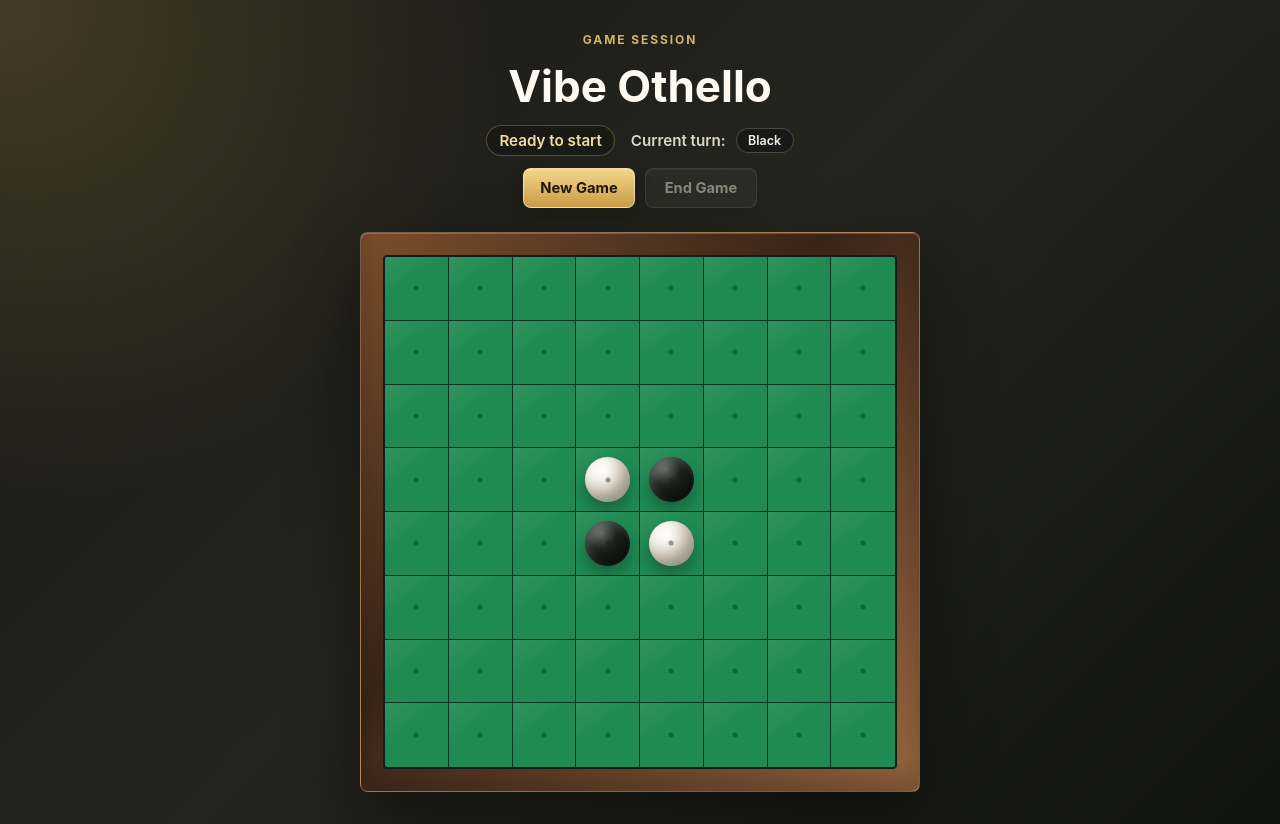
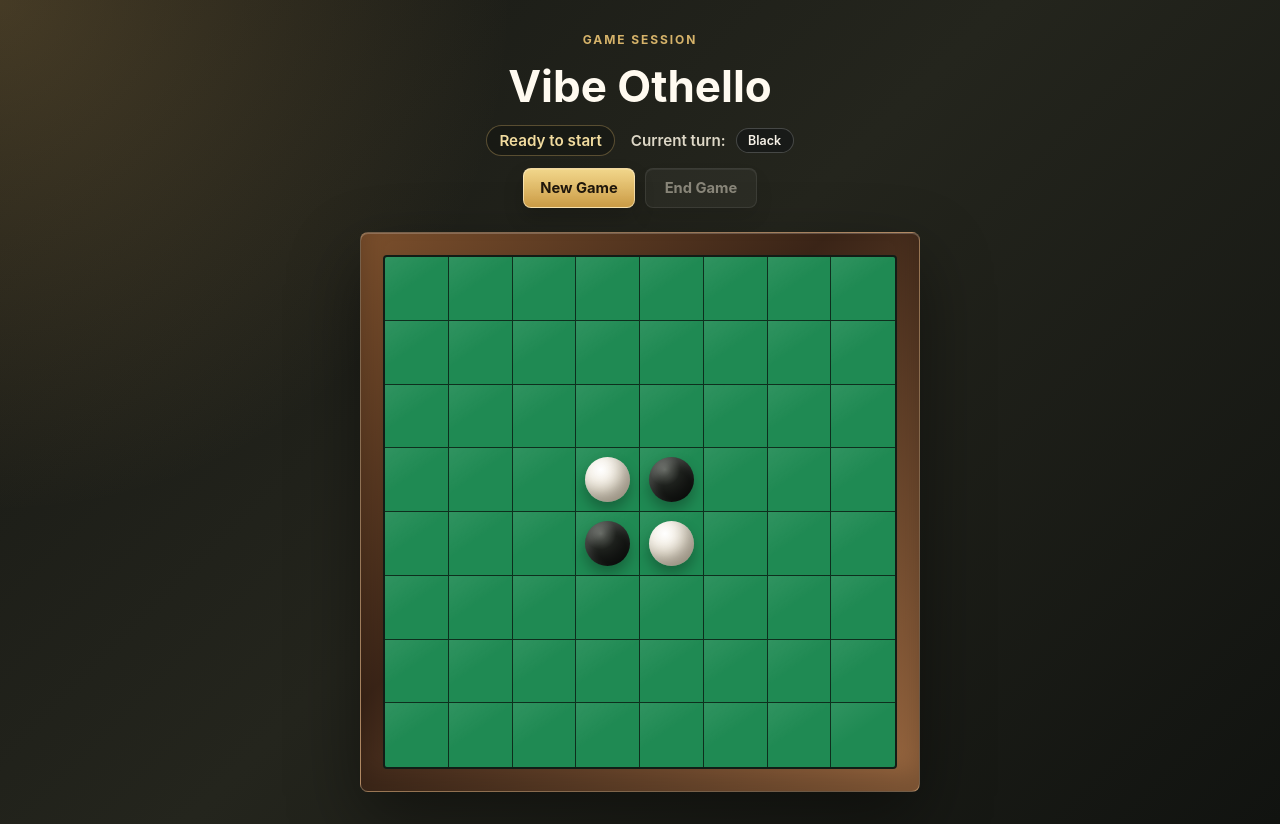
Before and after one commit to westzaki/vibe-othello, a React (Vite) app: page / in a window 1280 px wide. Built offline with nearby package versions, Linux system fonts and the light colour scheme.

Commit message:
Add legal move detection

```diff
--- a/src/App.tsx
+++ b/src/App.tsx
@@ -1,6 +1,7 @@
 import { useState } from "react";
 import {
   createInitialBoard,
+  getLegalMoves,
   getNextDisc,
   placeDisc,
   type Disc,
@@ -14,6 +15,7 @@ export default function App() {
   const [gameStatus, setGameStatus] = useState<GameStatus>("notStarted");
 
   const isPlaying = gameStatus === "playing";
+  const legalMoves = isPlaying ? getLegalMoves(board, currentDisc) : [];
 
   function handleNewGame() {
     setBoard(createInitialBoard());
@@ -76,15 +78,21 @@ export default function App() {
 
         <div className="board-frame" aria-label="Playable Othello board">
           <div className="board-grid">
-            {board.map((cell, square) => (
+            {board.map((cell, square) => {
+              const isLegal = legalMoves.includes(square);
+
+              return (
                 <button
                   aria-label={
                     cell === null
-                    ? `Place ${currentDisc} disc on square ${square + 1}`
+                      ? getEmptySquareLabel(square, currentDisc, isLegal)
                       : `Square ${square + 1} has a ${cell} disc`
                   }
-                className="board-square"
-                disabled={!isPlaying || cell !== null}
+                  className={[
+                    "board-square",
+                    isLegal ? "board-square--legal" : "",
+                  ].join(" ")}
+                  disabled={!isLegal}
                   key={square}
                   onClick={() => handleSquareClick(square)}
                   type="button"
@@ -96,7 +104,8 @@ export default function App() {
                     />
                   )}
                 </button>
-            ))}
+              );
+            })}
           </div>
         </div>
       </section>
@@ -115,3 +124,15 @@ function getStatusLabel(gameStatus: GameStatus): string {
 
   return "Ready to start";
 }
+
+function getEmptySquareLabel(
+  square: number,
+  currentDisc: Disc,
+  isLegal: boolean,
+): string {
+  if (isLegal) {
+    return `Place ${currentDisc} disc on square ${square + 1}`;
+  }
+
+  return `Square ${square + 1} is not a legal move`;
+}
--- a/src/game/othello.ts
+++ b/src/game/othello.ts
@@ -33,8 +33,24 @@ export function getNextDisc(disc: Disc): Disc {
   return disc === "black" ? "white" : "black";
 }
 
+export function isLegalMove(board: Board, index: number, disc: Disc): boolean {
+  if (board[index] !== null) {
+    return false;
+  }
+
+  return directions.some(
+    (direction) => getDiscsToFlip(board, index, disc, direction).length > 0,
+  );
+}
+
+export function getLegalMoves(board: Board, disc: Disc): number[] {
+  return board.flatMap((_, index) =>
+    isLegalMove(board, index, disc) ? [index] : [],
+  );
+}
+
 export function placeDisc(board: Board, index: number, disc: Disc): Board {
-  if (board[index] !== null) {
+  if (!isLegalMove(board, index, disc)) {
     return board;
   }
 
--- a/src/index.css
+++ b/src/index.css
@@ -196,13 +196,13 @@ h1 {
   background:
     linear-gradient(145deg, rgba(255, 255, 255, 0.08), transparent 44%),
     #1f8a53;
-  cursor: pointer;
+  cursor: default;
   appearance: none;
   -webkit-appearance: none;
 }
 
-.board-square:disabled {
-  cursor: default;
+.board-square--legal {
+  cursor: pointer;
 }
 
 .board-square:focus-visible {
@@ -211,7 +211,7 @@ h1 {
   outline-offset: -3px;
 }
 
-.board-square:not(:disabled):hover {
+.board-square--legal:hover {
   background:
     linear-gradient(145deg, rgba(255, 255, 255, 0.14), transparent 44%),
     #26965d;
@@ -228,12 +228,17 @@ h1 {
 .board-square::after {
   position: absolute;
   inset: 50%;
+  display: none;
   width: 5px;
   height: 5px;
   border-radius: 50%;
   background: rgba(11, 39, 24, 0.42);
   content: "";
   transform: translate(-50%, -50%);
+}
+
+.board-square--legal::after {
+  display: block;
 }
 
 .disc {
```
Lines whose indentation alone changed are shown as unchanged.
